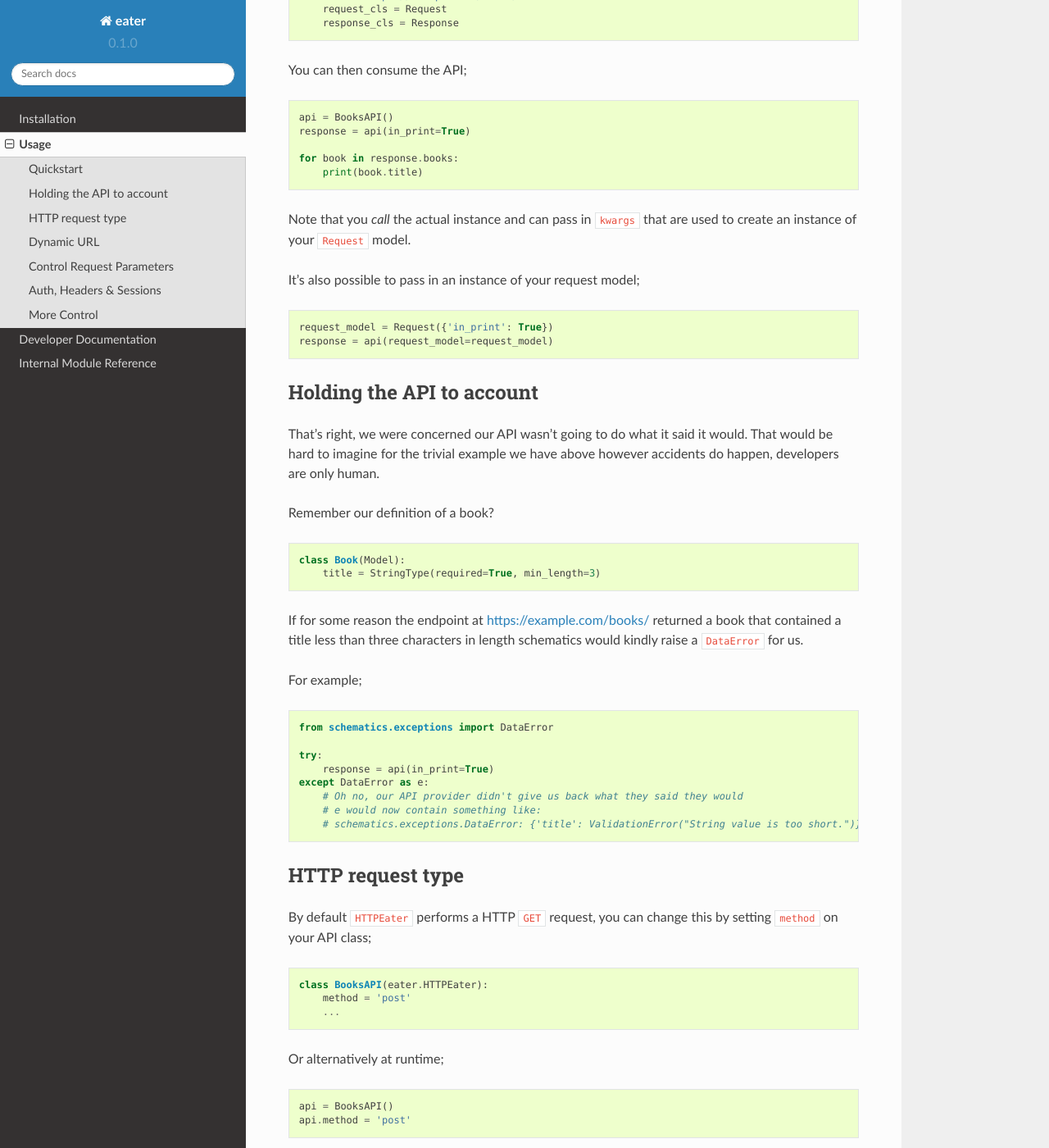
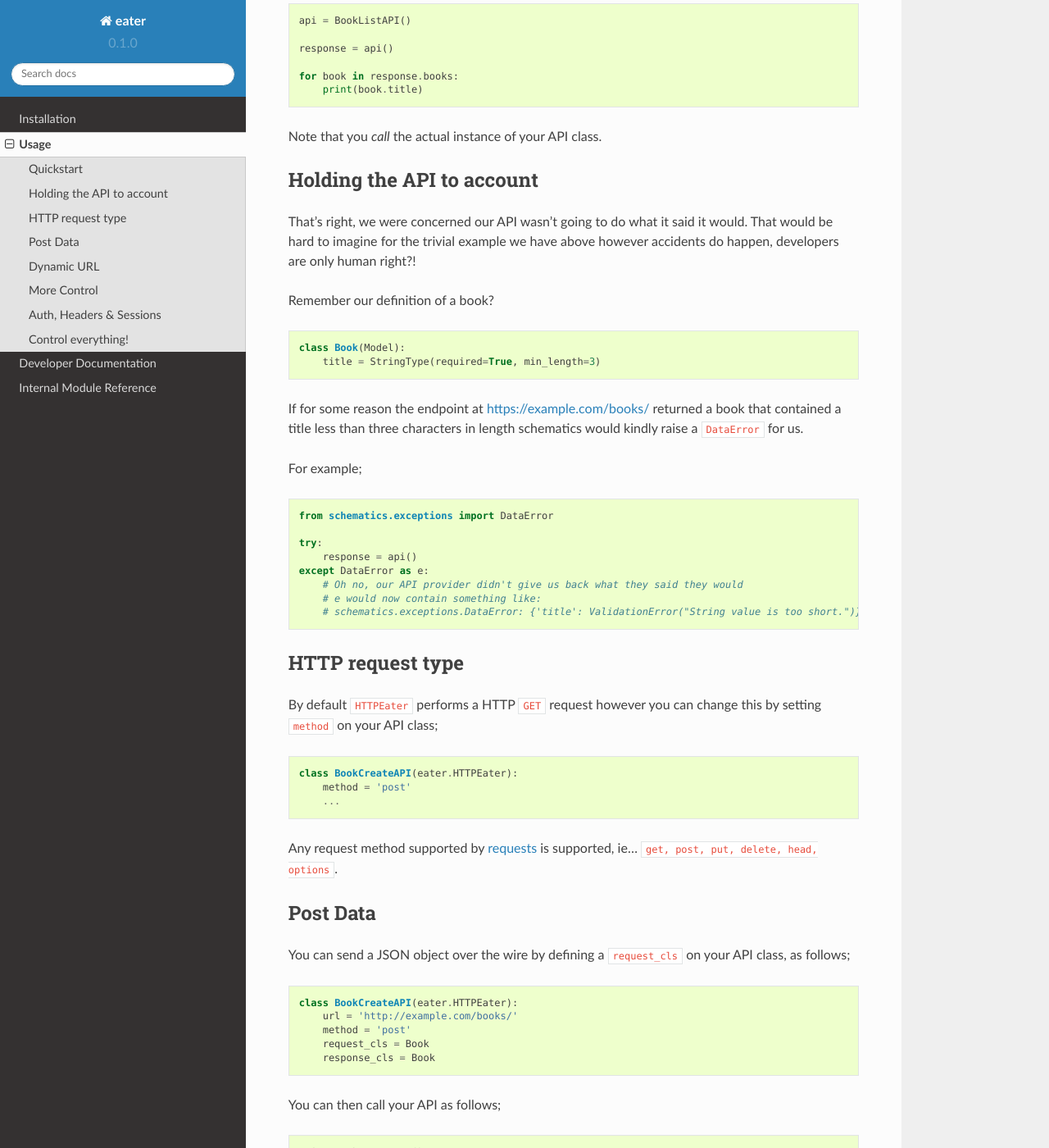
Before and after one commit to alexhayes/eater, a Sphinx documentation site: the page built from docs/usage.rst, in a window 1280 px wide and 1400 px high, scrolled down 862 px. Shown: the whole window at 82% size. Built offline with Sphinx 7.4.7 and the Read the Docs theme 2.0.0, drawn with Linux system fonts in a browser that asks for light colours; some of the changed text lies outside the part shown.

Commit message:
Lots of documentation updates.

```diff
--- a/docs/developer.rst
+++ b/docs/developer.rst
@@ -45,7 +45,7 @@ Running pylint is easy and is part of the CI;
 
 .. code-block:: pylint
 
-    pylint
+    pylint eater
 
 
 Creating Documentation
--- a/docs/usage.rst
+++ b/docs/usage.rst
@@ -13,25 +13,18 @@ of communicating with.
 
 .. code-block:: python
 
-    from schematics import Model, IntegerType, StringType, BooleanType, ListType, ModelType
+    from schematics import Model
+    from schematics.types import ListType, ModelType, StringType
 
     class Book(Model):
         title = StringType(required=True, min_length=3)
 
 
-    class Request(Model):
-        """
-        Represents, as a Python object, the JSON request required by the API.
-        """
-        in_print = BooleanType()
-
-
-    class Response(Model):
+    class BookListResponse(Model):
         """
         Represents, as a Python object, the JSON response returned by the API.
         """
         books = ListType(ModelType(Book))
-
 
 Once you've defined models that represent the APIs input/output you then create
 a class that inherits ``eater.HTTPEater``. Your class must define a ``url``,
@@ -41,31 +34,22 @@ a class that inherits ``eater.HTTPEater``. Your class must define a ``url``,
 
     import eater
 
-    class BooksAPI(eater.HTTPEater):
-        url = 'https://example.com/books/'
-        request_cls = Request
-        response_cls = Response
-
+    class BookListAPI(eater.HTTPEater):
+        url = 'http://example.com/books/'
+        response_cls = BookListResponse
 
 You can then consume the API;
 
 .. code-block:: python
 
-    api = BooksAPI()
-    response = api(in_print=True)
+    api = BookListAPI()
+
+    response = api()
 
     for book in response.books:
         print(book.title)
 
-Note that you *call* the actual instance and can pass in ``kwargs`` that are
-used to create an instance of your ``Request`` model.
-
-It's also possible to pass in an instance of your request model;
-
-.. code-block:: python
-
-    request_model = Request({'in_print': True})
-    response = api(request_model=request_model)
+Note that you *call* the actual instance of your API class.
 
 
 Holding the API to account
@@ -73,7 +57,7 @@ Holding the API to account
 
 That's right, we were concerned our API wasn't going to do what it said it
 would. That would be hard to imagine for the trivial example we have above
-however accidents do happen, developers are only human.
+however accidents do happen, developers are only human right?!
 
 Remember our definition of a book?
 
@@ -93,7 +77,7 @@ For example;
     from schematics.exceptions import DataError
 
     try:
-        response = api(in_print=True)
+        response = api()
     except DataError as e:
         # Oh no, our API provider didn't give us back what they said they would
         # e would now contain something like:
@@ -103,24 +87,55 @@ For example;
 HTTP request type
 -----------------
 
-By default ``HTTPEater`` performs a HTTP ``GET`` request, you can change this
-by setting ``method`` on your API class;
+By default ``HTTPEater`` performs a HTTP ``GET`` request however you can change
+this by setting ``method`` on your API class;
 
 .. code-block:: python
 
-    class BooksAPI(eater.HTTPEater):
+    class BookCreateAPI(eater.HTTPEater):
         method = 'post'
         ...
 
-Or alternatively at runtime;
+Any request method supported by requests_ is supported, ie... ``get, post, put,
+delete, head, options``.
+
+
+Post Data
+---------
+
+You can send a JSON object over the wire by defining a ``request_cls`` on your API
+class, as follows;
 
 .. code-block:: python
 
-    api = BooksAPI()
-    api.method = 'post'
+    class BookCreateAPI(eater.HTTPEater):
+        url = 'http://example.com/books/'
+        method = 'post'
+        request_cls = Book
+        response_cls = Book
 
-Any request method supported by requests_ is supported, ie... ``PUT, DELETE,
-HEAD, OPTIONS``.
+You can then call your API as follows;
+
+.. code-block:: python
+
+    api = BookCreateAPI()
+    response = api(name='Awesome Book')
+
+Which would result in the following JSON payload being sent to the server;
+
+.. code-block:: json
+
+    {
+        name: "Awesome Book"
+    }
+
+It's also possible to pass in an instance of your ``request_cls`` as the first
+(and only) parameter.
+
+.. code-block:: python
+
+    book = Book({'name': 'Awesome Book'})
+    response = api(book)
 
 Dynamic URL
 -----------
@@ -131,6 +146,7 @@ The ``url`` can contain string formatting that refers the request model, like so
 
     class GetBookRequest(Model):
         id = IntType(required=True, min_value=1)
+
 
     class GetBookAPI(eater.HTTPEater):
         url = 'http://path.to.awesome/{request_model.id}'
@@ -153,31 +169,36 @@ For more control you can also override the ``get_url`` method;
                 return self.url
 
 
+More Control
+------------
 
-Control Request Parameters
---------------------------
+You can control any kwarg supplied to requests_ by defining a
+``get_request_kwargs`` method in your API class.
 
-You can control the params, or any kwarg supplied to requests_ by defining a
-``get_request_kwargs`` method in your class.
+For instance, if you want to `pass some parameters in the URL <http://docs.python-requests.org/en/master/user/quickstart/#passing-parameters-in-urls>`_;
 
 .. code-block:: python
 
-    class BooksAPI(eater.HTTPEater):
+    class BookListAPI(eater.HTTPEater):
 
-        def get_request_kwargs(self, request_model: Request, **kwargs) -> dict:
+        def get_request_kwargs(self, request_model: BookListRequest, **kwargs) -> dict:
             """
-            Retrieve a dict of kwargs to supply to requests.
+            Returns a dict of kwargs to supply to requests.
             """
             kwargs['params'] = {
-                'in_print': request_model
+                'in_print': request_model.in_print
             }
             return kwargs
 
-However, a better way of settings ``kwargs['params']`` above would be;
+However, a better way of setting ``kwargs['params']`` above would be;
 
 .. code-block:: python
 
     kwargs['params'] = request_model.to_primitive()
+
+Calling ``to_primitive()`` on your model returns a dict of native python types
+suitable for sending over the wire. See the `schematics docs <http://schematics.readthedocs.io/en/latest/usage/exporting.html#primitive-types>`_
+for more information.
 
 
 Auth, Headers & Sessions
@@ -186,35 +207,35 @@ Auth, Headers & Sessions
 Under the covers ``HTTPEater`` automatically creates a ``requests.Session`` for
 you.
 
-When you create an instance of your class that inherits ``HTTPEater`` you can
-pass through kwargs that will be applied to this generated session, or
-optionally you can pass in a session object of your creation.
+When you create an instance of your API class that inherits ``HTTPEater`` you can
+pass through kwargs that will be applied to this generated session, or optionally
+you can pass in a session object of your creation.
 
 .. code-block:: python
 
-    api = BooksAPI(auth=('john', 's3cr3t'))
+    api = BookListAPI(auth=('john', 's3cr3t'))
 
 Need to set a custom header?
 
 .. code-block:: python
 
-    api = BooksAPI(headers={'EGGS': 'Sausage'})
+    api = BookListAPI(headers={'EGGS': 'Sausage'})
 
-Or do something really special with your own custom session?
+Or need to do something really special with your own custom session?
 
 .. code-block:: python
 
     session = requests.Session()
-    api = BooksAPI(session=session)
+    api = BookListAPI(session=session)
 
-Alternatively you can override the ``create_session`` method on your ``BooksAPI``
+Alternatively you can override the ``create_session`` method on your ``BookListAPI``
 class;
 
 .. code-block:: python
 
-    class BooksAPI(eater.HTTPEater):
+    class BookListAPI(eater.HTTPEater):
         url = 'https://example.com/books/'
-        request_cls = Request
+        request_cls = BookListRequest
         response_cls = Response
 
         def create_session(self, auth: tuple=None, headers: requests.structures.CaseInsensitiveDict=None) -> requests.Session:
@@ -230,12 +251,17 @@ class;
             return self.session
 
 
-More Control
-------------
+Control everything!
+-------------------
 
-You can break into all aspects of eater's lifecycle, simply by overriding any
-one of the methods it uses to call and parse the response from your friendly
-API.
+You can break into all aspects of eater's lifecycle by overriding methods on your
+API class;
+
+- :py:meth:`.HTTPEater.get_url` - Modify the URL
+- :py:meth:`.HTTPEater.create_request_model` - Modify the creation of your ``request_model``
+- :py:meth:`.HTTPEater.get_request_kwargs` - Modify the kwargs supplied to requests_
+- :py:meth:`.HTTPEater.create_response_model` - Modify the creation of the ``response_model`` from the requests response.
+- :py:meth:`.HTTPEater.create_session` - Modify the creation of the session.
 
 See the :doc:`internals/reference/index` for more details.
 
```
Also changed, not shown: 1 other file.
